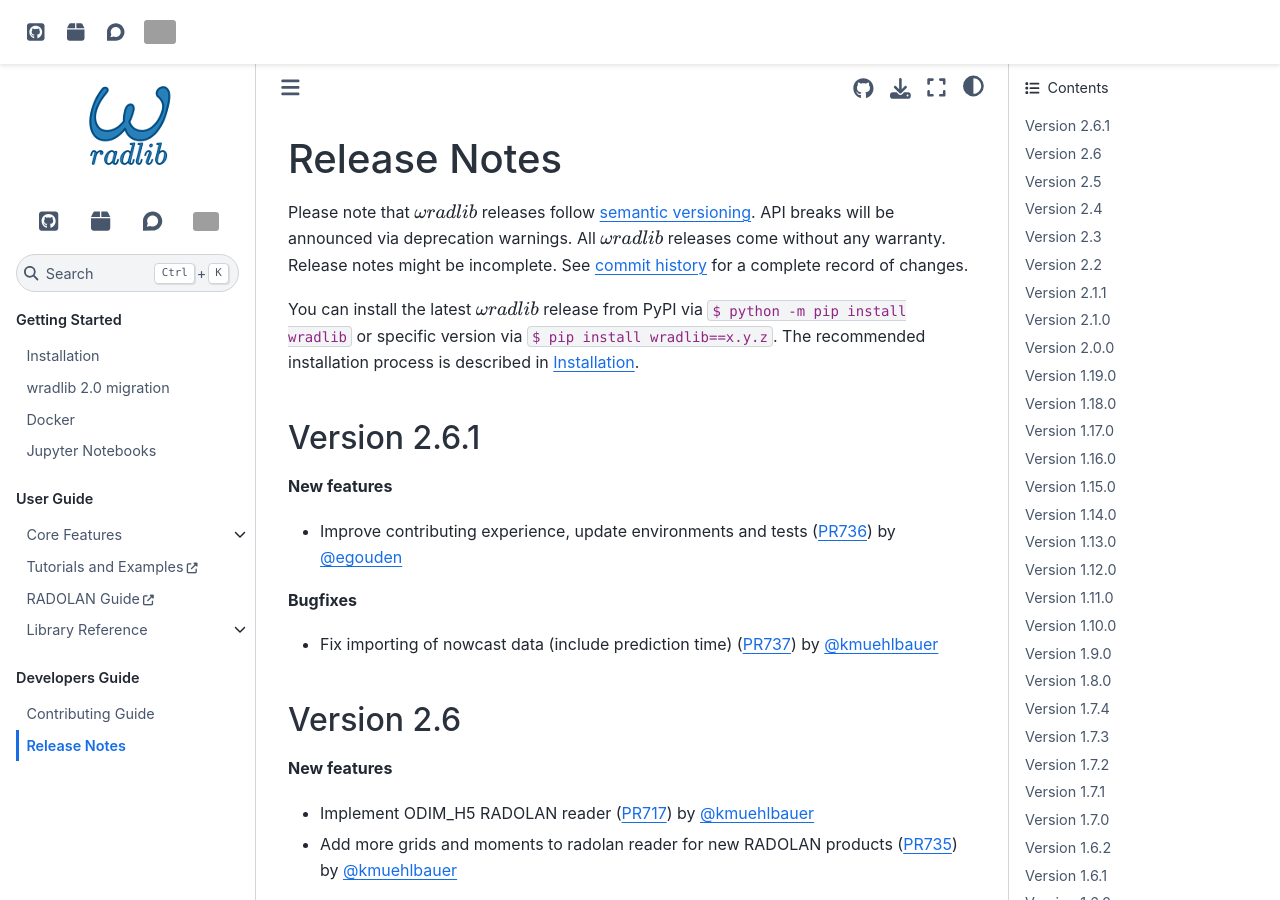
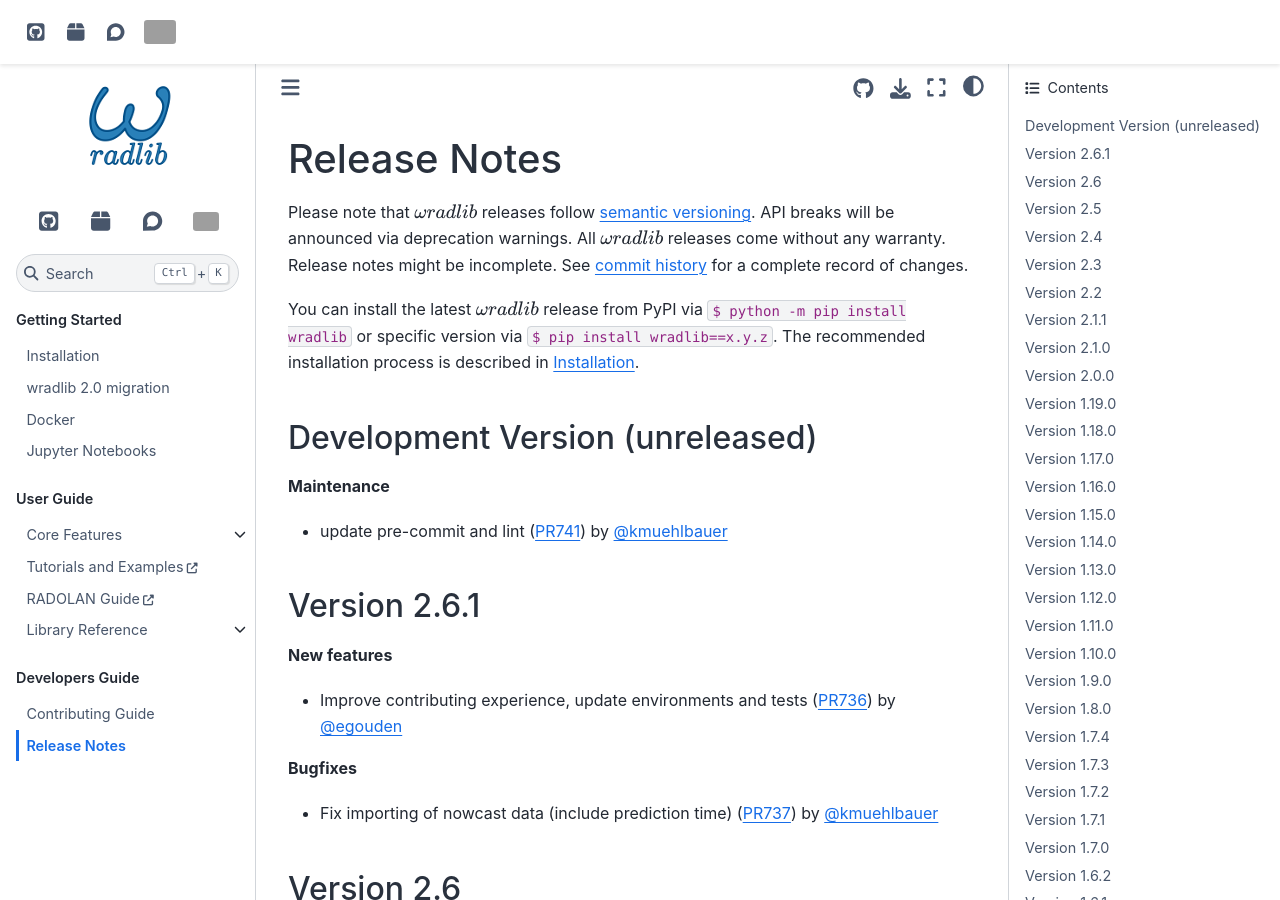
Before and after one commit to wradlib/wradlib, a Sphinx documentation site: the page built from docs/release_notes.md, in a window 1280 px wide and 900 px high. Built offline with Sphinx 7.4.7 and the Sphinx Book theme 1.1.4, drawn with Linux system fonts in a browser that asks for light colours; pages that are not in the unit, such as notebooks, are missing from menus; the version number could not be read and is left out; grey boxes are pictures that could not be loaded.

Commit message:
add release_notes.md entry

```diff
--- a/docs/release_notes.md
+++ b/docs/release_notes.md
@@ -6,6 +6,12 @@
 Please note that {{wradlib}} releases follow [semantic versioning](https://semver.org/). API breaks will be announced via deprecation warnings. All {{wradlib}} releases come without any warranty. Release notes might be incomplete. See [commit history](https://github.com/wradlib/wradlib/commits/main) for a complete record of changes.
 
 You can install the latest {{wradlib}} release from PyPI via ``$ python -m pip install wradlib`` or specific version via ``$ pip install wradlib==x.y.z``. The recommended installation process is described in {doc}`installation`.
+
+## Development Version (unreleased)
+
+**Maintenance**
+
+* update pre-commit and lint ({pull}`741`) by {at}`kmuehlbauer`
 
 ## Version 2.6.1
 
```
